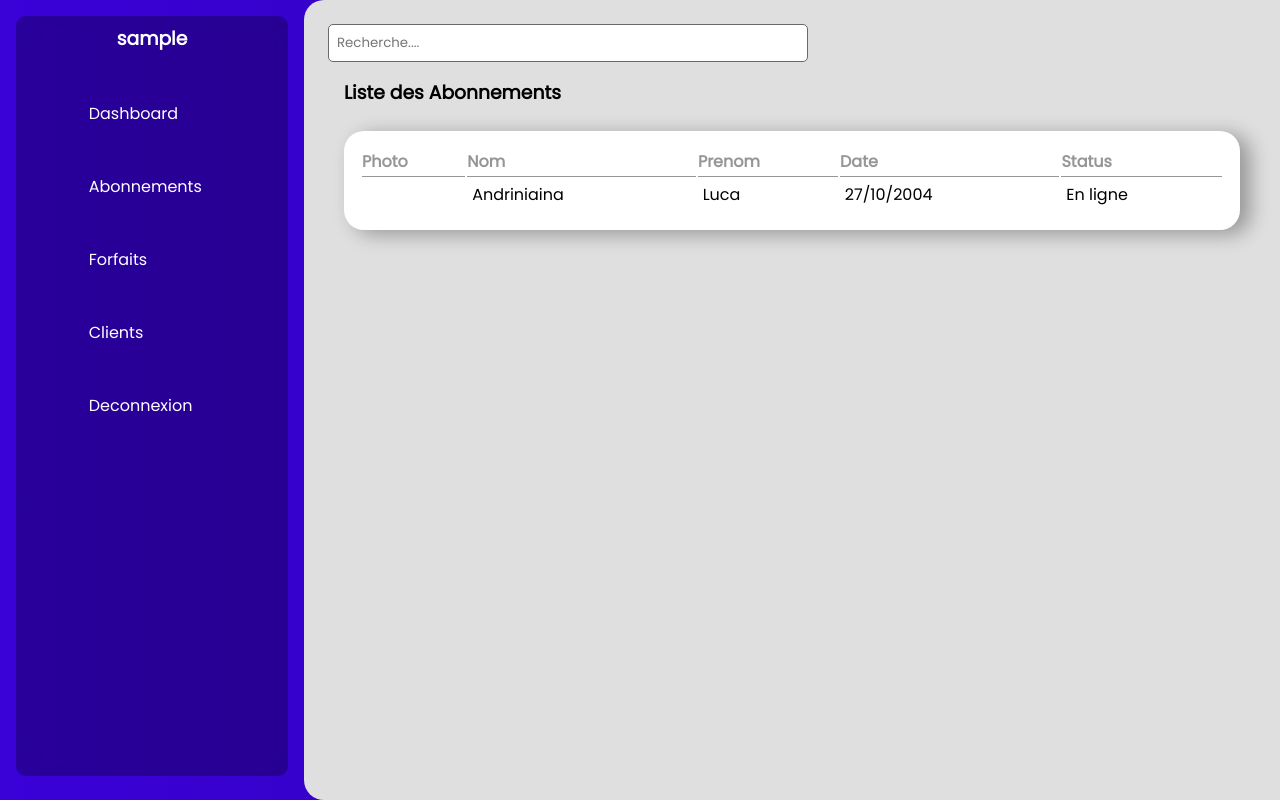
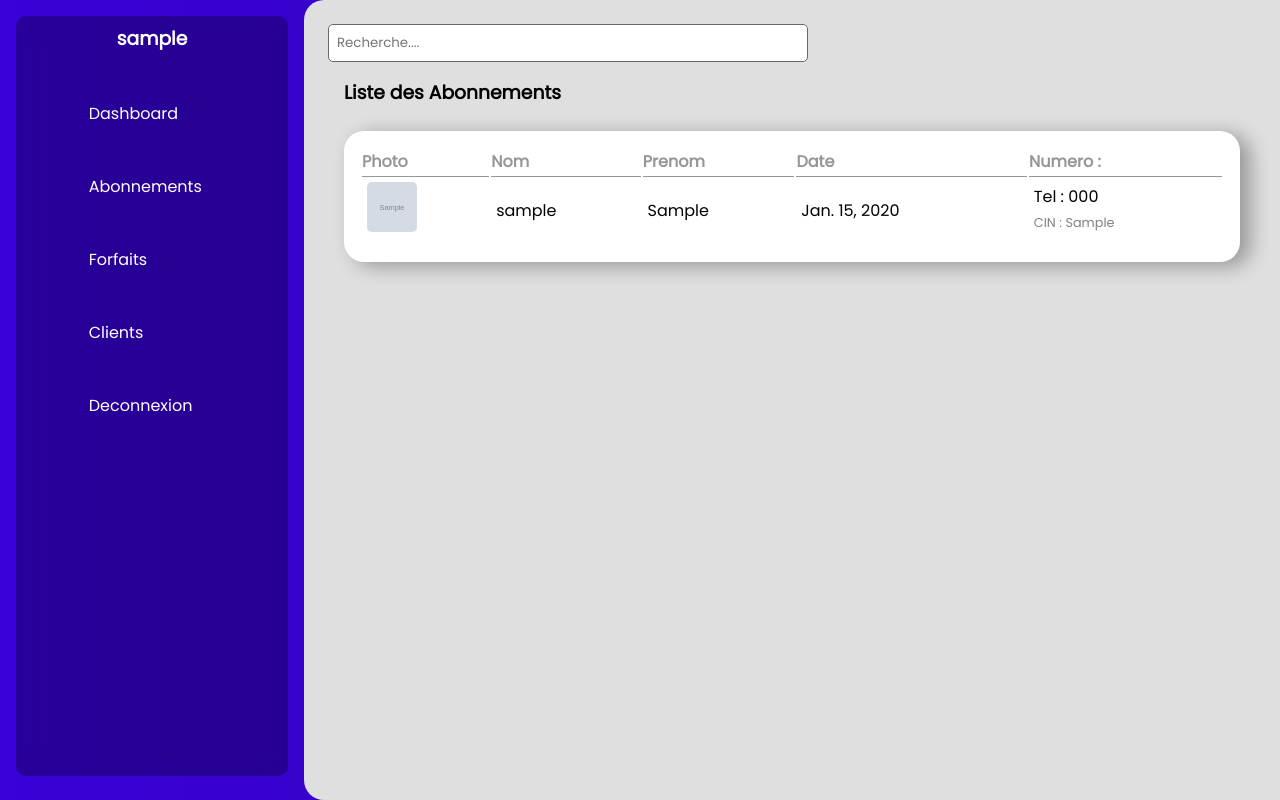
Before and after one commit to Andriniaina27/Projet-Django, a Django app: page /list_client/ in a window 1280 px wide. Run offline with Django 5.2, Linux system fonts and the light colour scheme; a user stored in the database is signed in; tables that the repository leaves empty hold one stand-in row (values such as "Sample post"); grey boxes marked "Sample" are stand-in pictures; some web fonts are replaced.

Commit message:
Affichage liste des clients inscrits

```diff
--- a/gestion/gestion_client/templates/admin_gestion/list_client.html
+++ b/gestion/gestion_client/templates/admin_gestion/list_client.html
@@ -1,5 +1,5 @@
 {% extends 'admin_gestion/base.html' %}
-{% block title %}Abonnements{%endblock%}
+{% block title %}Liste des clients{%endblock%}
 {% block content %}
 <div class="content-table">
     <div class="head">
@@ -19,18 +19,27 @@
                     <th>Nom</th>
                     <th>Prenom</th>
                     <th>Date</th>
-                    <th>Status</th>
+                    <th>Numero : </th>
                 </thead>
                 <tbody>
-                    <tr>
-                        <td>
-                            <!-- <img src="public/image/206836265.jpg" alt="" style="width: 50px; height: 50px;border-radius: 5px;"> -->
-                        </td>
-                        <td>Andriniaina</td>
-                        <td>Luca</td>
-                        <td>27/10/2004</td>
-                        <td>En ligne</td>
-                    </tr>
+                    {%for cl in client%}
+                        <tr>
+                            <td>
+                                {%if cl.photo%}
+                                    <img src="{{cl.photo}}" alt="" style="width: 50px; height: 50px;border-radius: 5px;">
+                                {%else%}
+                                    <i class="fa fa-user" style="font-size: 40px;"></i>
+                                {%endif%}
+                            </td>
+                            <td> {{cl.user.username}} </td>
+                            <td>{{cl.user.first_name}}</td>
+                            <td>{{cl.date_naissance}}</td>
+                            <td>
+                                Tel : {{cl.numero_tel}}
+                                <p style="color: gray; padding: .3rem 0; font-size: .8rem;"> CIN : {{cl.cin}} </p>
+                            </td>
+                        </tr>
+                    {%endfor%}
                 </tbody>
             </table>
         </div>
--- a/gestion/gestion_client/views.py
+++ b/gestion/gestion_client/views.py
@@ -185,5 +185,9 @@ def updateForfait(request, id):
 @never_cache
 @login_required(login_url='login')
 def list_client(request):
-    return render(request, 'admin_gestion/list_client.html')
+    client = Client.objects.select_related('user')
+    context = {
+        'client': client
+    }
+    return render(request, 'admin_gestion/list_client.html', context)
 # Create your views here.
```
Also changed, not shown: gestion/media/206836265.jpg (added).
